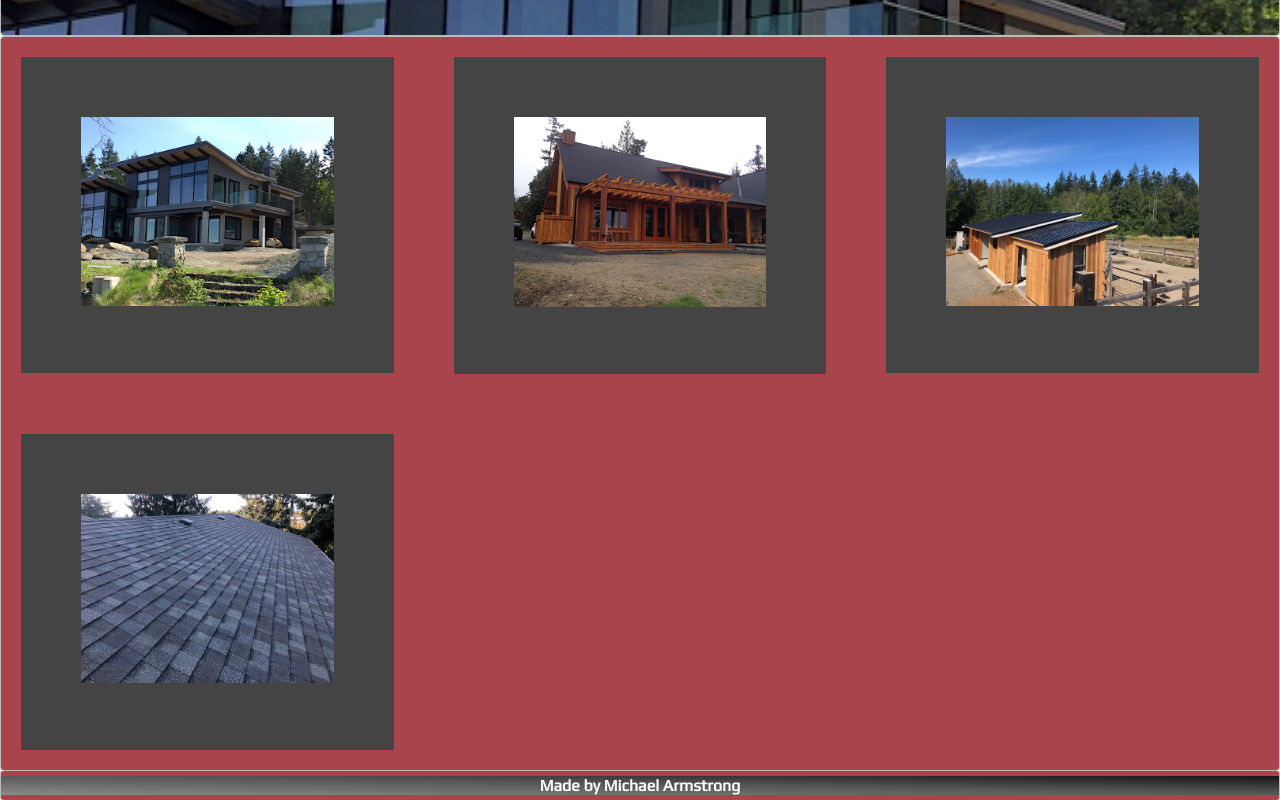
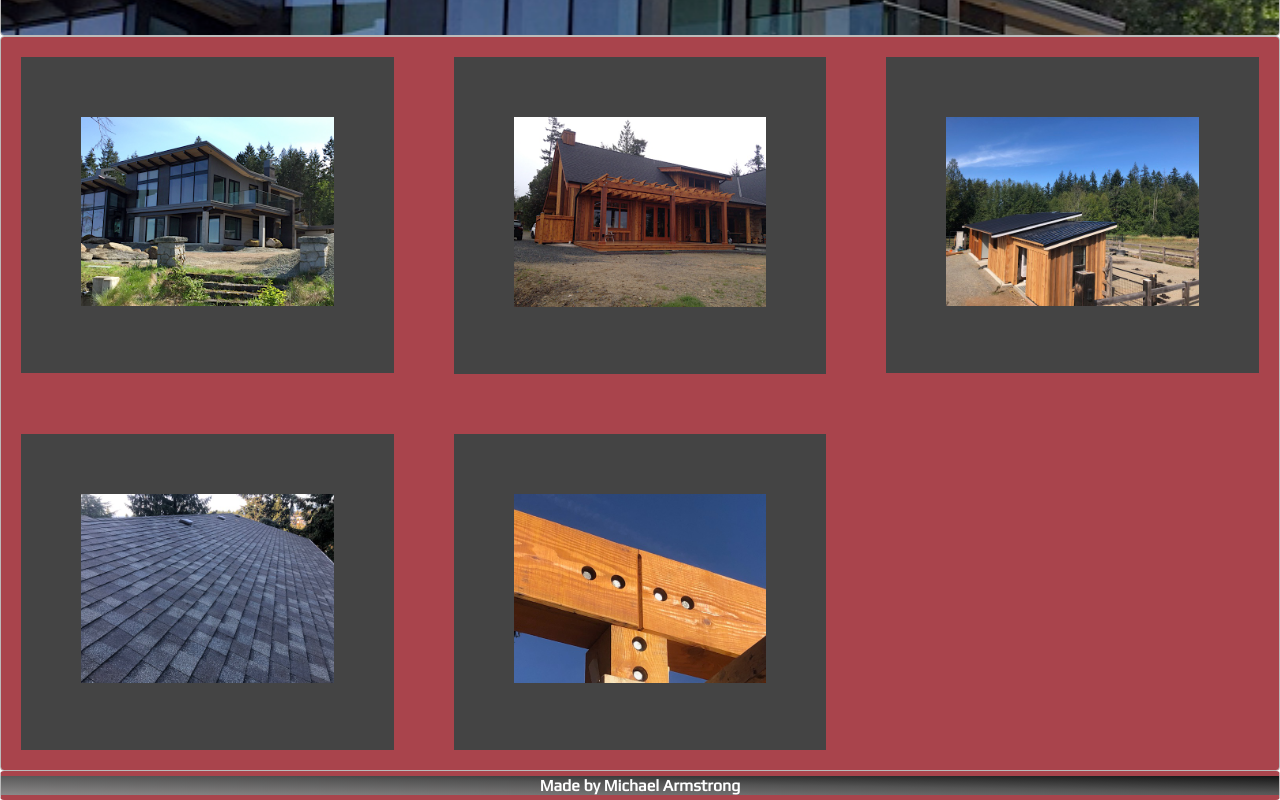
Before and after one commit to iac77/island-alpine-construction, a plain HTML site: page index.html in a window 1280 px wide. Shown: the part 366-1166 px from the top of the page. Drawn offline with Linux system fonts and the light colour scheme.

Commit message:
Update index.html

```diff
--- a/index.html
+++ b/index.html
@@ -53,6 +53,12 @@
 	  </figure>
  </a>
 
+<a href="projects/project5.html" >
+	  <figure class="box">
+		  <img src="./photos/projects/project5/IMG_2453.jpg">
+	  </figure>
+ </a>
+
 </div>
 
 <footer class="zone black top-bottom-border">
```
